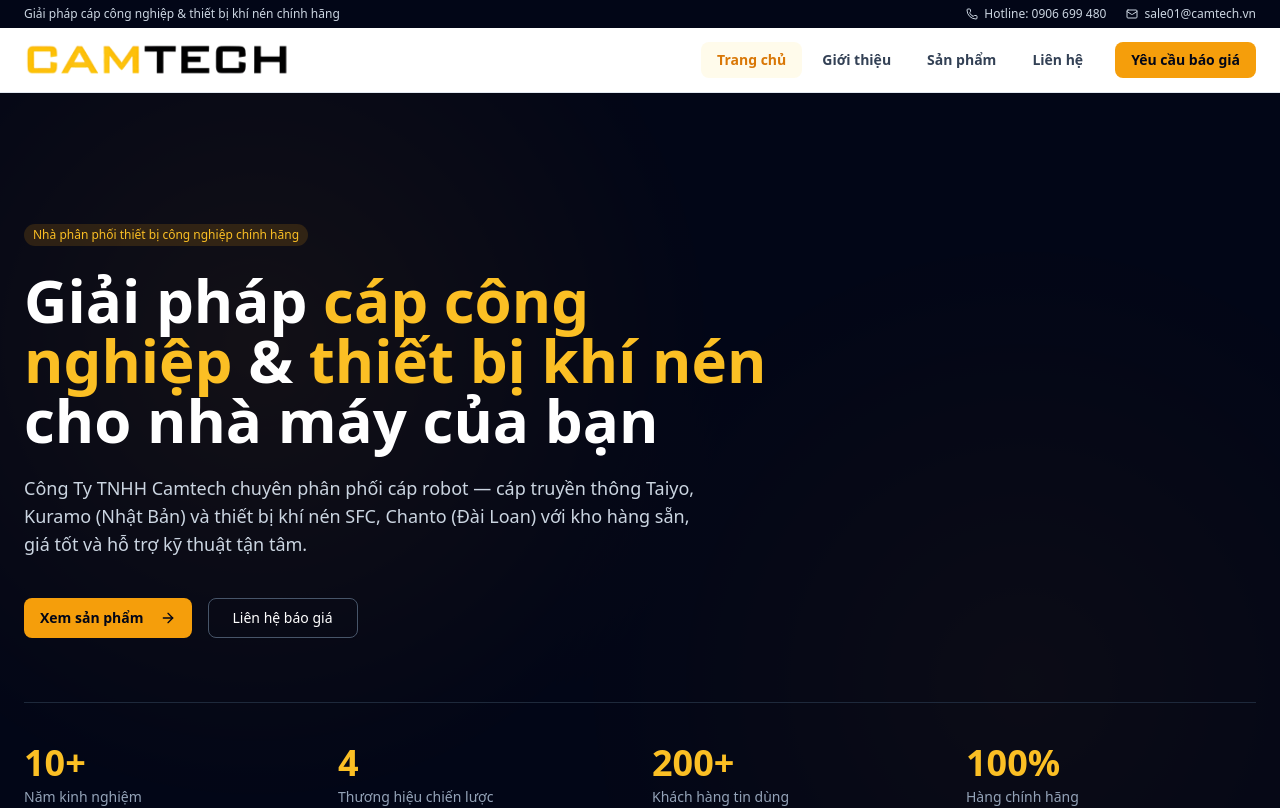
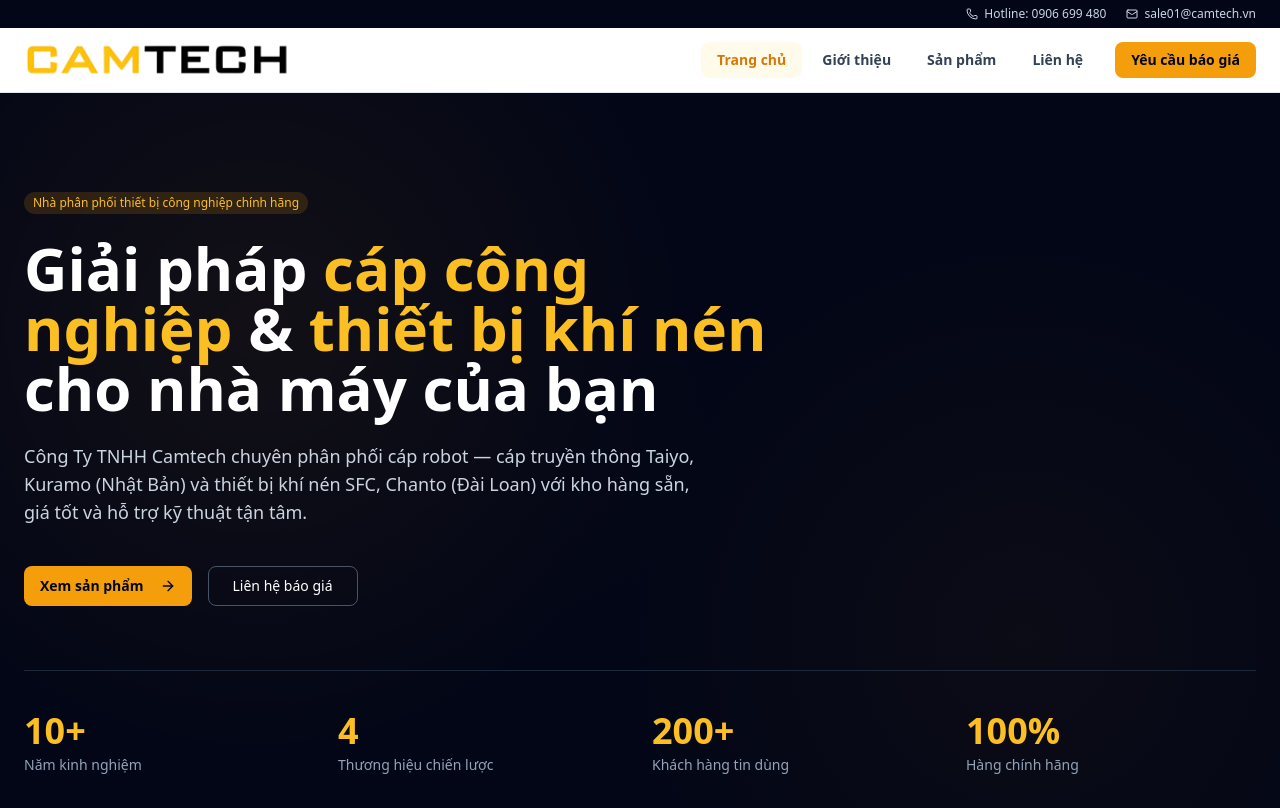
Before and after one commit to pvhdtg-dev/camtech_new, a React (Vite) app: page /#/ in a window 1280 px wide. Shown: the top 808 px of the page. Built offline with nearby package versions, Linux system fonts and the light colour scheme.

Commit message:
remove slogan + reduce hero gap

```diff
--- a/src/components/site-header.tsx
+++ b/src/components/site-header.tsx
@@ -21,8 +21,7 @@ export default function SiteHeader() {
     <header className="sticky top-0 z-50 w-full border-b border-slate-200 bg-white/95 backdrop-blur">
       {/* Top bar */}
       <div className="hidden bg-slate-950 text-xs text-slate-300 md:block">
-        <div className="mx-auto flex max-w-7xl items-center justify-between px-6 py-1.5">
-          <span>{SITE.slogan}</span>
+        <div className="mx-auto flex max-w-7xl items-center justify-end px-6 py-1.5">
           <div className="flex items-center gap-5">
             <a href={`tel:${SITE.hotlineRaw}`} className="flex items-center gap-1.5 hover:text-amber-400">
               <Phone className="h-3 w-3" /> Hotline: {SITE.hotline}
--- a/src/pages/About.tsx
+++ b/src/pages/About.tsx
@@ -44,7 +44,7 @@ export default function About() {
   return (
     <main>
       {/* Hero */}
-      <section className="bg-slate-950 py-20 text-white">
+      <section className="bg-slate-950 py-12 text-white">
         <div className="mx-auto max-w-7xl px-6">
           <Badge className="mb-4 bg-amber-500/15 text-amber-400 hover:bg-amber-500/15">Giới thiệu</Badge>
           <h1 className="max-w-3xl text-4xl font-black leading-tight md:text-5xl">
--- a/src/pages/Contact.tsx
+++ b/src/pages/Contact.tsx
@@ -55,7 +55,7 @@ export default function Contact() {
 
   return (
     <main>
-      <section className="bg-slate-950 py-20 text-white">
+      <section className="bg-slate-950 py-12 text-white">
         <div className="mx-auto max-w-7xl px-6">
           <Badge className="mb-4 bg-amber-500/15 text-amber-400 hover:bg-amber-500/15">Liên hệ</Badge>
           <h1 className="max-w-3xl text-4xl font-black leading-tight md:text-5xl">
--- a/src/pages/Home.tsx
+++ b/src/pages/Home.tsx
@@ -50,7 +50,7 @@ export default function Home() {
               'radial-gradient(circle at 20% 30%, rgba(245,158,11,.35), transparent 40%), radial-gradient(circle at 80% 70%, rgba(245,158,11,.2), transparent 40%)',
           }}
         />
-        <div className="relative mx-auto max-w-7xl px-6 py-24 md:py-32">
+        <div className="relative mx-auto max-w-7xl px-6 py-16 md:py-24">
           <Badge className="mb-6 bg-amber-500/15 text-amber-400 hover:bg-amber-500/15">
             Nhà phân phối thiết bị công nghiệp chính hãng
           </Badge>
@@ -177,7 +177,7 @@ export default function Home() {
       </section>
 
       {/* CTA */}
-      <section className="bg-slate-950 py-20 text-white">
+      <section className="bg-slate-950 py-12 text-white">
         <div className="mx-auto max-w-4xl px-6 text-center">
           <h2 className="text-3xl font-black md:text-4xl">
             Cần tư vấn chọn cáp hoặc thiết bị khí nén?
--- a/src/pages/ProductCategory.tsx
+++ b/src/pages/ProductCategory.tsx
@@ -17,7 +17,7 @@ export default function ProductCategory() {
   return (
     <main>
       {/* Hero */}
-      <section className="bg-slate-950 py-20 text-white">
+      <section className="bg-slate-950 py-12 text-white">
         <div className="mx-auto max-w-7xl px-6">
           <Link
             to="/san-pham"
--- a/src/pages/Products.tsx
+++ b/src/pages/Products.tsx
@@ -10,7 +10,7 @@ const CATEGORY_ICONS = [Cable, Cable, Gauge, Factory]
 export default function Products() {
   return (
     <main>
-      <section className="bg-slate-950 py-20 text-white">
+      <section className="bg-slate-950 py-12 text-white">
         <div className="mx-auto max-w-7xl px-6">
           <Badge className="mb-4 bg-amber-500/15 text-amber-400 hover:bg-amber-500/15">Sản phẩm</Badge>
           <h1 className="max-w-3xl text-4xl font-black leading-tight md:text-5xl">
```
